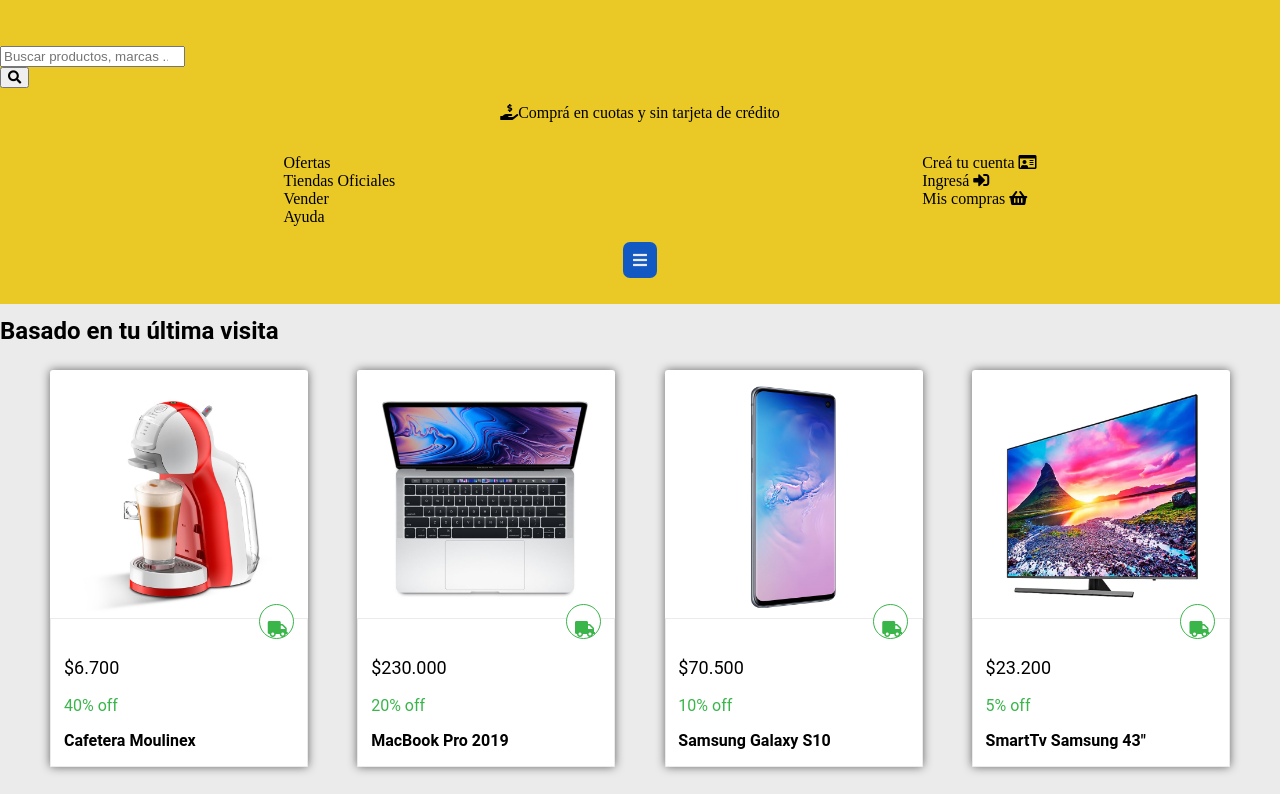
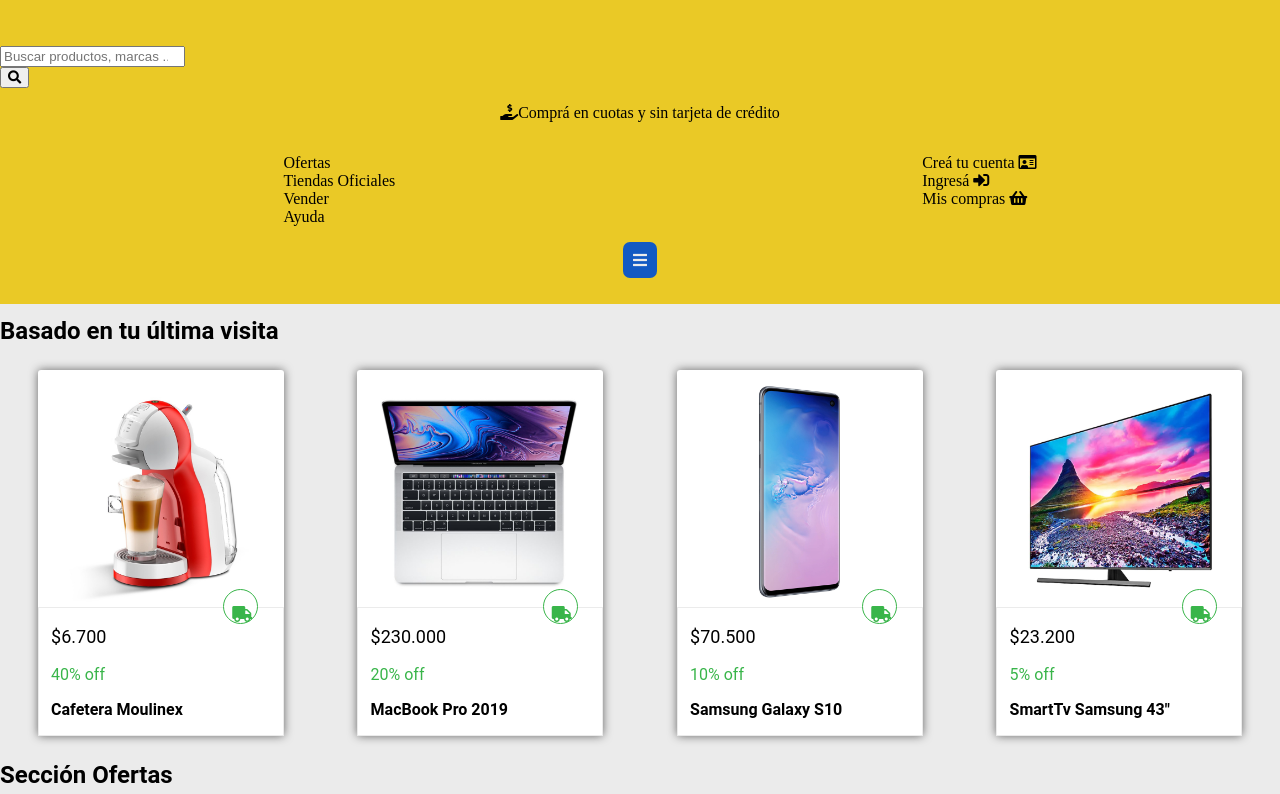
Before and after one commit to mariano268/MercadoLiebre, a website: page MercadoLiebre/views/home.html in a window 1280 px wide. Shown: the part 119-913 px from the top of the page. Drawn offline with Linux system fonts and the light colour scheme.

Commit message:
Viewports main funcionando

```diff
--- a/MercadoLiebre/public/css/styles.css
+++ b/MercadoLiebre/public/css/styles.css
@@ -50,11 +50,14 @@
     width: 50%;
     padding: 5%;
 }
+
 .secciones {
     width: 100%;
     padding: 0% 2%;
     display: flex;
+    flex-wrap: wrap;
 }
+
 .burger-menu
 {
     color: #ebebeb;
@@ -67,14 +70,13 @@
 }
 
 .articulos {
-    width:25%;
-    margin-left: 2%;
-    margin-right: 2%;
+    width: 88%;
+    margin-left: 6%;
     background-color: #FFFFFF;
-    padding-top: 1%;
-    padding-bottom: 0;
-    margin-bottom: 1%;
-    margin-top: 1%;
+    padding-top: 2%;
+    padding-bottom: 2%;
+    margin-bottom: 6%;
+    margin-top: 6%;
     border-radius: 3px;
     box-shadow: 0px 0px 10px #666;
 }
@@ -83,6 +85,7 @@
     border-width: 1px;
     border-color: #ebebeb;
     border-style: solid;
+    position: relative;
 }
 
 
@@ -103,7 +106,7 @@
 
 .camion-container
 {
-    position: relative;
+    position: absolute;
     align-content: center;
     text-align: center;
     border: solid 1px #39b54a;
@@ -111,9 +114,8 @@
     background-color: #FFFFFF;
     width: 35px;
     height: 35px;
-    right: 10px;
-    margin-top: -15px;
-    margin-left: 85%;
+    right: 10%;
+    top: -15%;
     transition: all 1000ms;
 }
 
@@ -196,9 +198,26 @@
     font-family: 'Roboto', sans-serif;
 }
 
-
 @media (min-width: 361px)
 {
+
+    .secciones {
+        justify-content: space-between;
+        display: flex;
+    }
+
+    .articulos {
+        width:48%;
+        margin-left: 1%;
+        margin-right: 1%;
+        background-color: #FFFFFF;
+        padding-top: 1%;
+        padding-bottom: 0;
+        margin-bottom: 1%;
+        margin-top: 1%;
+        border-radius: 3px;
+        box-shadow: 0px 0px 10px #666;
+    }
 
     .articulos:hover>.camion-container
     {
@@ -206,13 +225,9 @@
     }
 }
 
+
 @media (min-width: 768px)
 {
-    .body
-    {
-        padding-bottom: 565px;
-    }
-
     .logo
     {
         width: 20%;
@@ -229,4 +244,15 @@
         justify-content: space-around;
     }
 
+    .articulos {
+        width:20%;
+        background-color: #FFFFFF;
+        padding-top: 1%;
+        padding-bottom: 0;
+        margin-bottom: 1%;
+        margin-top: 1%;
+        border-radius: 3px;
+        box-shadow: 0px 0px 10px #666;
+    }
+
 }
```
Also changed, not shown: MercadoLiebre/views/home.html (+4 -0 lines).
